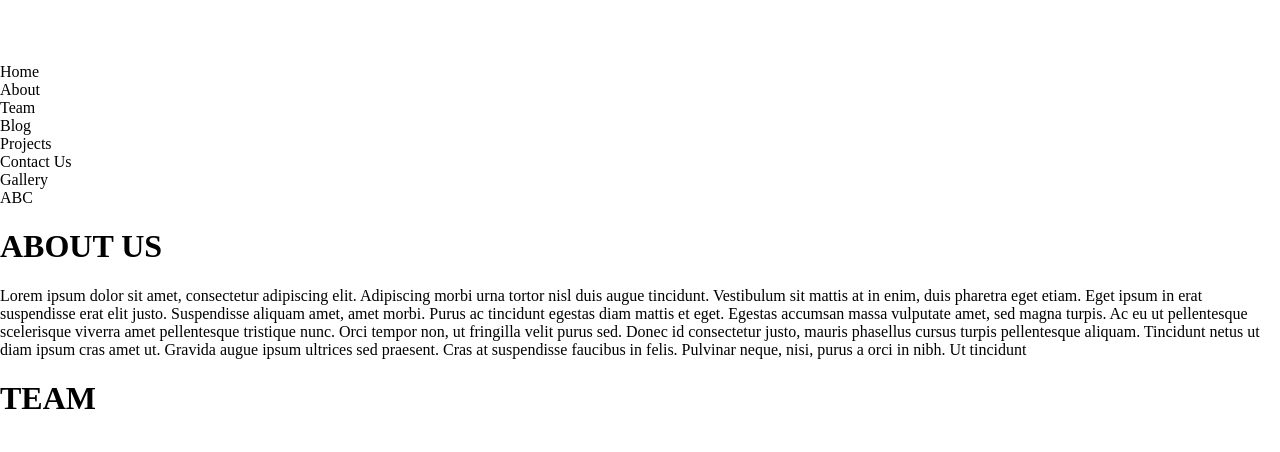
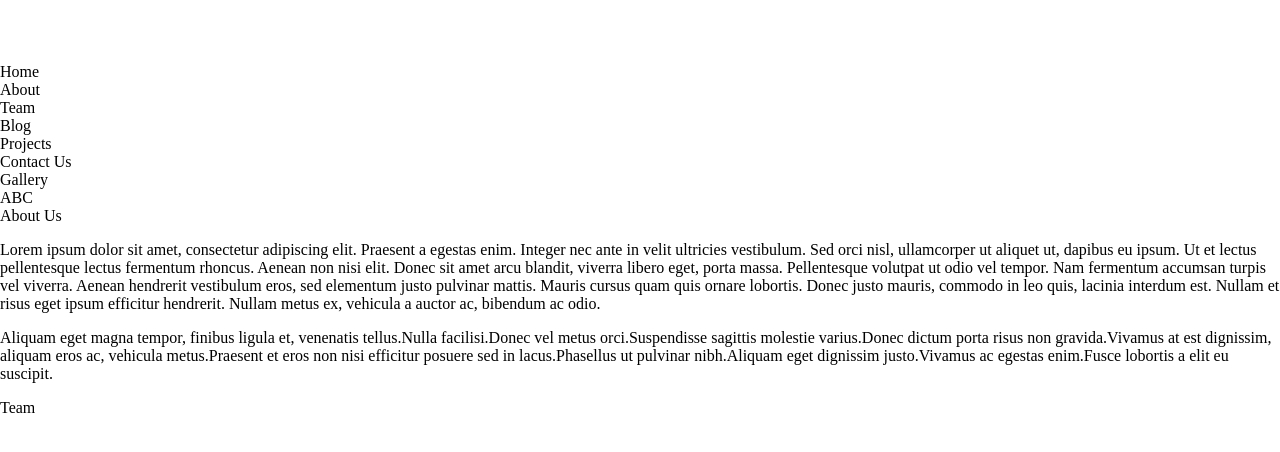
Before and after one commit to ACM-VIT/acm-website-2020, a React (Create React App) app: page / in a window 1280 px wide. Shown: the top 452 px of the page. Built offline with nearby package versions, Linux system fonts and the light colour scheme; the HTML template or start-up script is replaced by a standard one.

Commit message:
About section now scalable

```diff
--- a/src/App.jsx
+++ b/src/App.jsx
@@ -1,10 +1,10 @@
 import React from 'react';
 
 // Sections
-import Navbar from './components/layout/Navbar';
+import Navbar from './components/layout/Navbar/Navbar';
 import LandingPage from './components/LandingSection/Landing.section';
 import AboutPage from './components/AboutSection/About.section';
-import TeamPage from './components/TeamSection/Team.section'
+import TeamPage from './components/TeamSection/Team.section';
 
 import './App.css';
 
--- a/src/components/AboutSection/About.section.jsx
+++ b/src/components/AboutSection/About.section.jsx
@@ -1,22 +1,27 @@
-import React from 'react';
+import React, { useState } from 'react';
+
+import SectionHeader from '../layout/Sections/SectionHeader';
 
 const About = () => {
+  const [about] = useState([
+    {
+      id: 1,
+      text:
+        'Lorem ipsum dolor sit amet, consectetur adipiscing elit. Praesent a egestas enim. Integer nec ante in velit ultricies vestibulum. Sed orci nisl, ullamcorper ut aliquet ut, dapibus eu ipsum. Ut et lectus pellentesque lectus fermentum rhoncus. Aenean non nisi elit. Donec sit amet arcu blandit, viverra libero eget, porta massa. Pellentesque volutpat ut odio vel tempor. Nam fermentum accumsan turpis vel viverra. Aenean hendrerit vestibulum eros, sed elementum justo pulvinar mattis. Mauris cursus quam quis ornare lobortis. Donec justo mauris, commodo in leo quis, lacinia interdum est. Nullam et risus eget ipsum efficitur hendrerit. Nullam metus ex, vehicula a auctor ac, bibendum ac odio.'
+    },
+    {
+      id: 2,
+      text:
+        'Aliquam eget magna tempor, finibus ligula et, venenatis tellus.Nulla facilisi.Donec vel metus orci.Suspendisse sagittis molestie varius.Donec dictum porta risus non gravida.Vivamus at est dignissim, aliquam eros ac, vehicula metus.Praesent et eros non nisi efficitur posuere sed in lacus.Phasellus ut pulvinar nibh.Aliquam eget dignissim justo.Vivamus ac egestas enim.Fusce lobortis a elit eu suscipit.'
+    }
+  ]);
+
   return (
     <div className="container mx-auto text-center">
-      <h1 className="text-acm-blue text-4xl">ABOUT US</h1>
-      <p className="text-xl">
-        Lorem ipsum dolor sit amet, consectetur adipiscing elit. Adipiscing
-        morbi urna tortor nisl duis augue tincidunt. Vestibulum sit mattis at in
-        enim, duis pharetra eget etiam. Eget ipsum in erat suspendisse erat elit
-        justo. Suspendisse aliquam amet, amet morbi. Purus ac tincidunt egestas
-        diam mattis et eget. Egestas accumsan massa vulputate amet, sed magna
-        turpis. Ac eu ut pellentesque scelerisque viverra amet pellentesque
-        tristique nunc. Orci tempor non, ut fringilla velit purus sed. Donec id
-        consectetur justo, mauris phasellus cursus turpis pellentesque aliquam.
-        Tincidunt netus ut diam ipsum cras amet ut. Gravida augue ipsum ultrices
-        sed praesent. Cras at suspendisse faucibus in felis. Pulvinar neque,
-        nisi, purus a orci in nibh. Ut tincidunt
-      </p>
+      <SectionHeader>About Us</SectionHeader>
+      {about.map(para => (
+        <p className="text-xl my-4">{para.text}</p>
+      ))}
     </div>
   );
 };
--- a/src/components/TeamSection/Team.section.jsx
+++ b/src/components/TeamSection/Team.section.jsx
@@ -1,15 +1,17 @@
 import React from 'react';
+
 import Card from './CardTemplate/Card';
+import SectionHeader from '../layout/Sections/SectionHeader';
 
 const Team = () => {
-    return(
-        <div className="container mx-auto text-center">
-            <h1 className="text-acm-blue text-4xl">TEAM</h1>
-            <div class="grid gap-4 grid-cols-4">
-                <Card />
-            </div>
-        </div>
-    );
+  return (
+    <div className="container mx-auto text-center">
+      <SectionHeader>Team</SectionHeader>
+      <div className="grid gap-4 grid-cols-4">
+        <Card />
+      </div>
+    </div>
+  );
 };
 
 export default Team;
--- a/src/components/layout/Navbar.jsx
+++ b/src/components/layout/Navbar/Navbar.jsx
@@ -1,8 +1,8 @@
 /* eslint-disable react/no-array-index-key */
 import React, { useState } from 'react';
 
-import { ReactComponent as AcmLogo } from '../../vectors/AcmLogo.svg';
-import NavLink from './NavLink';
+import { ReactComponent as AcmLogo } from '../../../vectors/AcmLogo.svg';
+import NavLink from './NavLink.component';
 
 const Navbar = () => {
   const [links] = useState([
--- /dev/null
+++ b/src/components/layout/Sections/SectionHeader.jsx
@@ -0,0 +1,16 @@
+import React from 'react';
+import PropTypes from 'prop-types';
+
+const SectionHeader = props => {
+  const { children } = props;
+
+  return (
+    <header className="text-acm-blue text-4xl uppercase">{children}</header>
+  );
+};
+
+SectionHeader.propTypes = {
+  children: PropTypes.string.isRequired
+};
+
+export default SectionHeader;
--- a/src/styles.css
+++ b/src/styles.css
@@ -32,11 +32,6 @@ body {
  * Correct the font size and margin on `h1` elements within `section` and
  * `article` contexts in Chrome, Firefox, and Safari.
  */
-
-h1 {
-  font-size: 2em;
-  margin: 0.67em 0;
-}
 
 /* Grouping content
    ========================================================================== */
@@ -197,7 +192,6 @@ a {
  */
 
 
-h1,
 p {
   margin: 0;
 }
@@ -271,11 +265,6 @@ html {
  *
  * https://github.com/tailwindcss/tailwindcss/issues/362
  */
-
-h1 {
-  font-size: inherit;
-  font-weight: inherit;
-}
 
 /**
  * Reset links to optimize for opt-in styling instead of
@@ -385,6 +374,11 @@ svg {
   height: 100%;
 }
 
+.my-4 {
+  margin-top: 1rem;
+  margin-bottom: 1rem;
+}
+
 .mx-4 {
   margin-left: 1rem;
   margin-right: 1rem;
@@ -418,6 +412,10 @@ svg {
 
 .text-4xl {
   font-size: 2.25rem;
+}
+
+.uppercase {
+  text-transform: uppercase;
 }
 
 .w-full {
```
Also changed, not shown: src/components/TeamSection/CardTemplate/Card.jsx (+6 -6 lines), src/components/layout/Navbar/NavLink.component.jsx (renamed from src/components/layout/NavLink.jsx).
